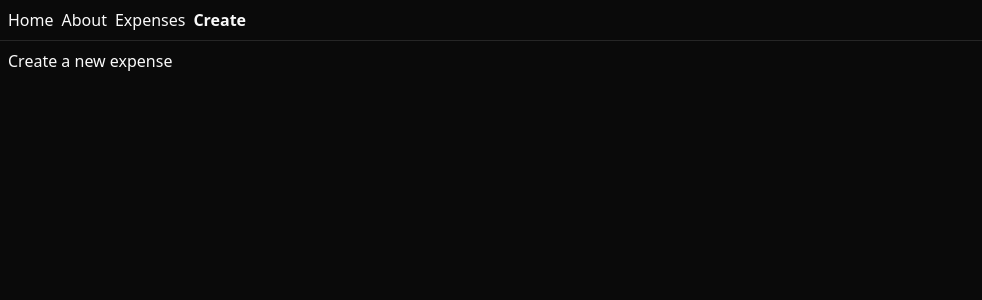
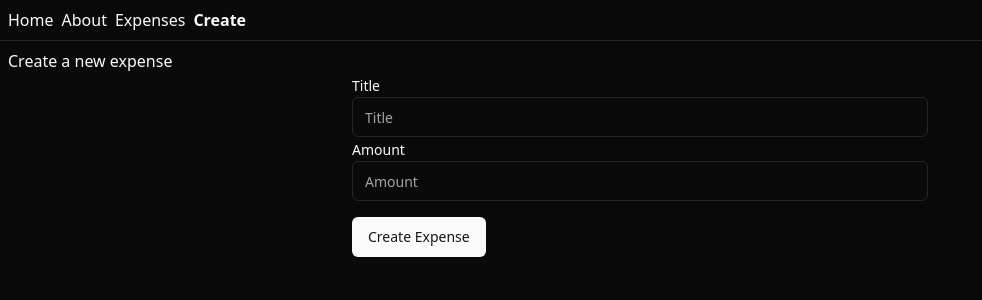
Before and after one commit to asonni/expensea-app, a React (Vite) app in the folder frontend/: page /create-expense in a window 1280 px wide. Shown: the top 300 px of the page, without its empty margins (0-982 px from the left). Built offline with nearby package versions, Linux system fonts and the light colour scheme; what hono would draw is missing.

Commit message:
Create New Expense

```diff
--- a/frontend/package.json
+++ b/frontend/package.json
@@ -10,6 +10,7 @@
     "preview": "bunx --bun vite preview"
   },
   "dependencies": {
+    "@radix-ui/react-label": "^2.0.2",
     "@radix-ui/react-slot": "^1.0.2",
     "@tanstack/react-query": "^5.32.1",
     "@tanstack/react-router": "^1.31.4",
--- /dev/null
+++ b/frontend/src/components/ui/label.tsx
@@ -0,0 +1,24 @@
+import * as React from "react"
+import * as LabelPrimitive from "@radix-ui/react-label"
+import { cva, type VariantProps } from "class-variance-authority"
+
+import { cn } from "@/lib/utils"
+
+const labelVariants = cva(
+  "text-sm font-medium leading-none peer-disabled:cursor-not-allowed peer-disabled:opacity-70"
+)
+
+const Label = React.forwardRef<
+  React.ElementRef<typeof LabelPrimitive.Root>,
+  React.ComponentPropsWithoutRef<typeof LabelPrimitive.Root> &
+    VariantProps<typeof labelVariants>
+>(({ className, ...props }, ref) => (
+  <LabelPrimitive.Root
+    ref={ref}
+    className={cn(labelVariants(), className)}
+    {...props}
+  />
+))
+Label.displayName = LabelPrimitive.Root.displayName
+
+export { Label }
--- a/frontend/src/routes/create-expense.tsx
+++ b/frontend/src/routes/create-expense.tsx
@@ -1,7 +1,24 @@
 import { createFileRoute } from '@tanstack/react-router';
 
+import { Input } from '@/components/ui/input';
+import { Label } from '@/components/ui/label';
+import { Button } from '@/components/ui/button';
+
 const CreateExpense = () => {
-  return <div className="p-2">Create a new expense</div>;
+  return (
+    <div className="p-2">
+      <h2>Create a new expense</h2>
+      <form className="max-w-xl m-auto">
+        <Label htmlFor="title">Title</Label>
+        <Input type="text" id="title" placeholder="Title" />
+        <Label htmlFor="amount">Amount</Label>
+        <Input type="text" id="amount" placeholder="Amount" />
+        <Button className="mt-4" type="submit">
+          Create Expense
+        </Button>
+      </form>
+    </div>
+  );
 };
 
 export const Route = createFileRoute('/create-expense')({
```
Also changed, not shown: 1 other file (tests, documents, lock files or other folders).
